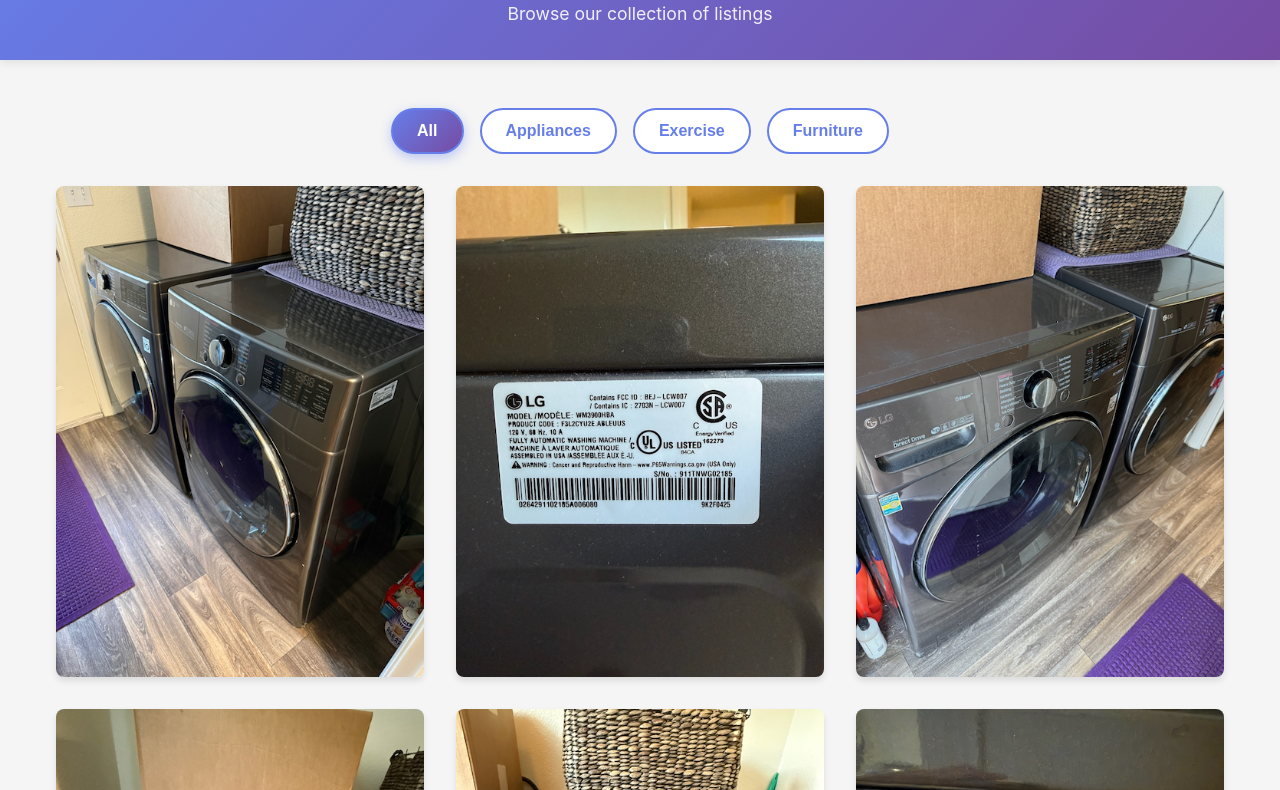
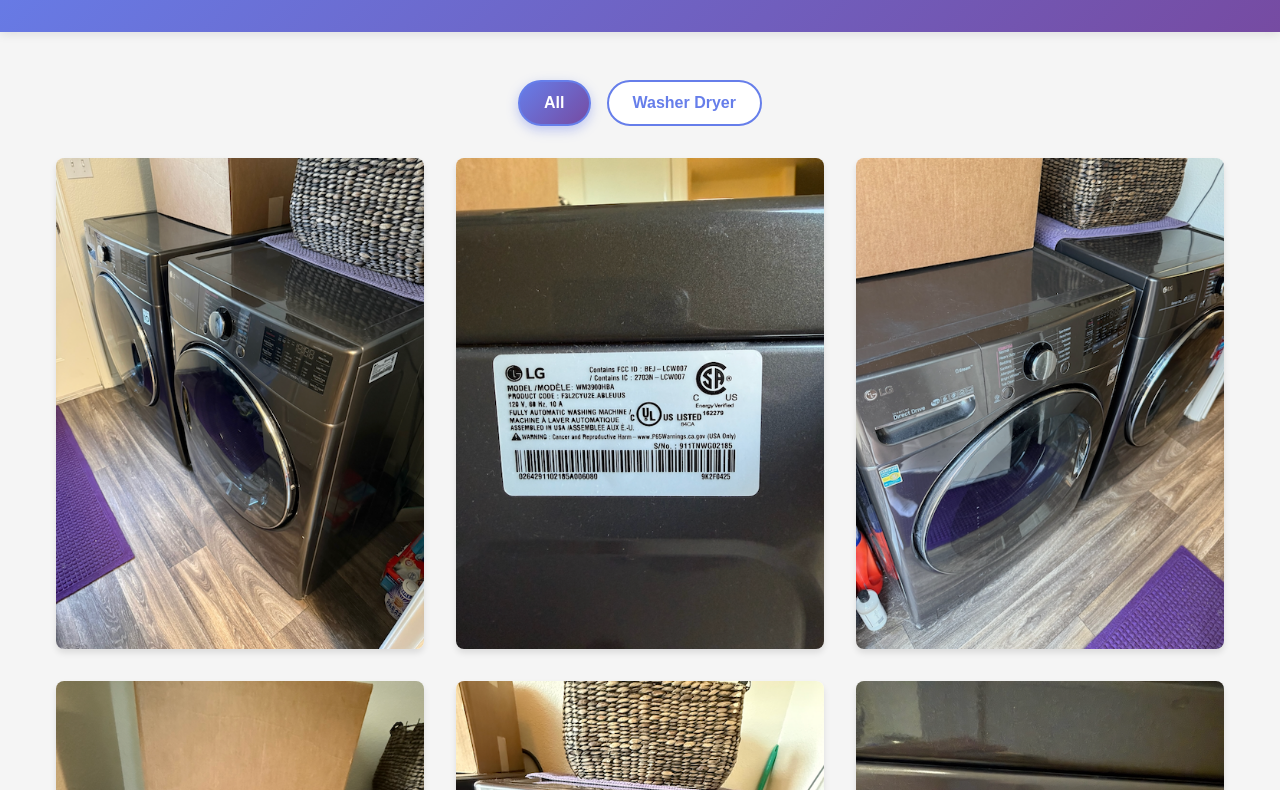
Before and after one commit to jgarr16/craigslist, a plain HTML site: page index.html in a window 1280 px wide. Shown: the part 104-894 px from the top of the page. Drawn offline with Linux system fonts and the light colour scheme.

Commit message:
Update branding and implement dynamic category system
- Change header title to just "Fauxlist" (remove "Gallery")
- Remove subtitle from header
- Update footer to "Fauxlist Gallery"
- Implement dynamic filter button generation
- Change category from "appliances" to "washer-dryer"
- Filter buttons now auto-generate based on categories present
- Category names automatically format nicely (e.g., "washer-dryer" → "Washer Dryer")

Co-Authored-By: Claude Sonnet 4.5 <noreply@anthropic.com>

```diff
--- a/index.html
+++ b/index.html
@@ -14,48 +14,75 @@
 </head>
 <body>
     <header>
-        <h1>Fauxlist Gallery</h1>
-        <p>Browse our collection of listings</p>
+        <h1>Fauxlist</h1>
     </header>
 
     <main>
         <div class="filter-buttons">
-            <button class="filter-btn active" data-filter="all">All</button>
-            <button class="filter-btn" data-filter="appliances">Appliances</button>
-            <button class="filter-btn" data-filter="exercise">Exercise</button>
-            <button class="filter-btn" data-filter="furniture">Furniture</button>
+            <!-- Buttons will be dynamically generated -->
         </div>
 
         <div class="gallery">
-            <div class="gallery-item" data-category="appliances">
+            <div class="gallery-item" data-category="washer-dryer">
                 <img src="images/craigslist_washer_dryer_1.png" alt="Washer and Dryer 1">
             </div>
-            <div class="gallery-item" data-category="appliances">
+            <div class="gallery-item" data-category="washer-dryer">
                 <img src="images/craigslist_washer_dryer_2.png" alt="Washer and Dryer 2">
             </div>
-            <div class="gallery-item" data-category="appliances">
+            <div class="gallery-item" data-category="washer-dryer">
                 <img src="images/craigslist_washer_dryer_3.png" alt="Washer and Dryer 3">
             </div>
-            <div class="gallery-item" data-category="appliances">
+            <div class="gallery-item" data-category="washer-dryer">
                 <img src="images/craigslist_washer_dryer_4.png" alt="Washer and Dryer 4">
             </div>
-            <div class="gallery-item" data-category="appliances">
+            <div class="gallery-item" data-category="washer-dryer">
                 <img src="images/craigslist_washer_dryer_5.png" alt="Washer and Dryer 5">
             </div>
-            <div class="gallery-item" data-category="appliances">
+            <div class="gallery-item" data-category="washer-dryer">
                 <img src="images/craigslist_washer_dryer_6.png" alt="Washer and Dryer 6">
             </div>
         </div>
     </main>
 
     <footer>
-        <p>&copy; 2026 Craigslist Gallery</p>
+        <p>&copy; 2026 Fauxlist Gallery</p>
     </footer>
 
     <script>
+        // Dynamically generate filter buttons based on categories in the HTML
+        const galleryItems = document.querySelectorAll('.gallery-item');
+        const filterButtonsContainer = document.querySelector('.filter-buttons');
+
+        // Get unique categories from gallery items
+        const categories = new Set();
+        galleryItems.forEach(item => {
+            const category = item.getAttribute('data-category');
+            if (category) {
+                categories.add(category);
+            }
+        });
+
+        // Create "All" button
+        const allButton = document.createElement('button');
+        allButton.className = 'filter-btn active';
+        allButton.setAttribute('data-filter', 'all');
+        allButton.textContent = 'All';
+        filterButtonsContainer.appendChild(allButton);
+
+        // Create buttons for each category
+        categories.forEach(category => {
+            const button = document.createElement('button');
+            button.className = 'filter-btn';
+            button.setAttribute('data-filter', category);
+            // Convert "washer-dryer" to "Washer Dryer" for display
+            button.textContent = category.split('-').map(word =>
+                word.charAt(0).toUpperCase() + word.slice(1)
+            ).join(' ');
+            filterButtonsContainer.appendChild(button);
+        });
+
         // Filter functionality
         const filterButtons = document.querySelectorAll('.filter-btn');
-        const galleryItems = document.querySelectorAll('.gallery-item');
 
         filterButtons.forEach(button => {
             button.addEventListener('click', () => {
```
